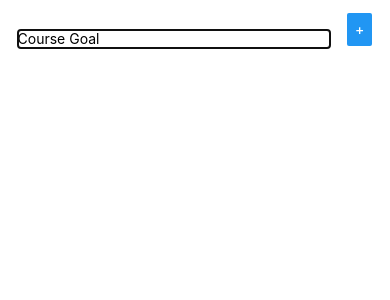
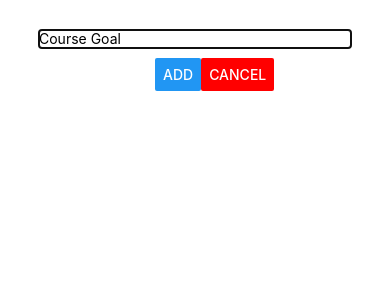
Before and after one commit to bacha-11/Learn-React-Native, a React Native app: screen / in a window 390 px wide. Both pictures are taken after a click on the button "ADD NEW TITLE". Shown: the top 300 px of the page. Built offline with nearby package versions, Linux system fonts and the light colour scheme.

Commit message:
create a cancel btn in GoalInput component

```diff
--- a/App.js
+++ b/App.js
@@ -12,6 +12,10 @@ export default function App() {
 
   const addGoalHandler = (goal) =>{
     setCourseGoal(currentGoal => [...currentGoal, {key: Math.random().toString(), value: goal}])
+    setIsModal(false)
+  }
+
+  const handleCancel = () =>{
     setIsModal(false)
   }
 
@@ -30,7 +34,7 @@ export default function App() {
 
         <Button title="Add New Title" onPress={() => setIsModal(true) } />
 
-        <GoalInput goalHandler={addGoalHandler} visible={isModal} />
+        <GoalInput goalHandler={addGoalHandler} visible={isModal} cancel={handleCancel} />
 
 
         <FlatList data={courseGoal} renderItem={itemData =>(
--- a/components/GoalInput.js
+++ b/components/GoalInput.js
@@ -15,11 +15,16 @@ const GoalInput = (props) => {
         setGoal('')
     }
 
+
+
     return(
         <Modal visible={props.visible} animationType="slide">
             <View style={styles.inputBtnStyle}>
                 <TextInput placeholder="Course Goal" value={goal} style={styles.inputStyle} onChangeText={goalInputHandler} />
-                <Button title="+" onPress={inputHandler} />
+                <View style={styles.btnContainer}>
+                    <Button title="ADD" onPress={inputHandler} />
+                    <Button title="CANCEL" color='red' onPress={props.cancel} />
+                </View>
             </View>
         </Modal>
     )
@@ -32,9 +37,14 @@ export default GoalInput;
 const styles = StyleSheet.create({
 
     inputBtnStyle:{
+        display:"flex",
+        alignItems:"center"
+      },
+
+      btnContainer:{
+        width:80,
         flexDirection:"row",
-        justifyContent:"space-evenly",
-        alignItems:"center"
+        justifyContent:"space-around"
       },
 
       inputStyle:{
```
